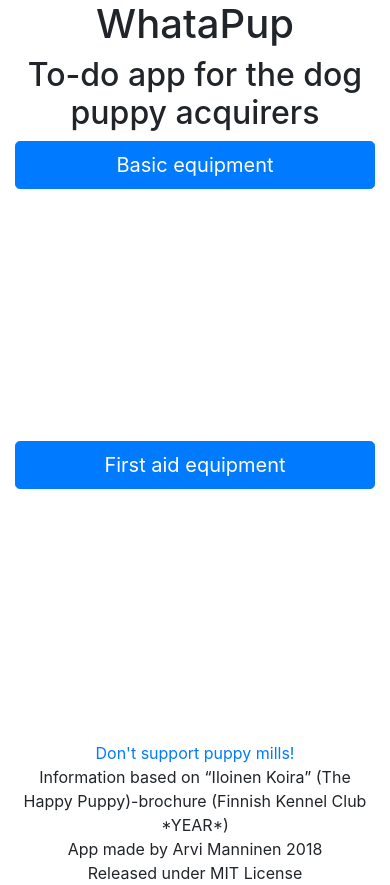
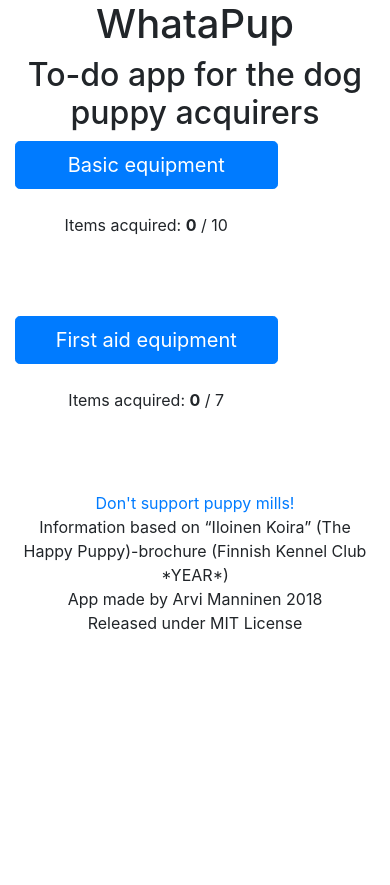
Before and after one commit to arvimanninen/whatapup, a React (Create React App) app: page / in a window 390 px wide. After the commit the page ends 844 px from the top, so only its background shows below. Built offline with nearby package versions, Linux system fonts and the light colour scheme.

Commit message:
Layout in MainMenu mostly working now.

```diff
--- a/src/App.js
+++ b/src/App.js
@@ -9,7 +9,8 @@ class App extends Component {
     this.state = {categories: [], currentView: "MainMenu", currentCategoryName: null};
     this.handleViewChange = this.handleViewChange.bind(this);
     this.handleEquipmentListItemClick = this.handleEquipmentListItemClick.bind(this);
-    this.getCategory = this.getCategory.bind(this)
+    // TODO: REMOVE THIS?
+    this.getCategory = this.getCategory.bind(this);
     this.formatState();
   }
 ;
@@ -71,7 +72,6 @@ class App extends Component {
           handleItemClick={this.handleEquipmentListItemClick}>
           </EquipmentList>
         : null}
-
       </div>
     );
   }
--- a/src/MainMenu.js
+++ b/src/MainMenu.js
@@ -12,7 +12,7 @@ class MainMenu extends React.Component {
         return(
             <div className="container-fluid">
                 <div className="row">
-                    <header className="col sm-12 text-center">
+                    <header className="col-12 text-center">
                         <h1>WhataPup</h1>
                         <h2>To-do app for the dog puppy acquirers </h2>
                     </header>
@@ -21,8 +21,8 @@ class MainMenu extends React.Component {
                     {categoryRows}
                 </div>
                 <div className="row">
-                    <footer className="col sm-12 text-center">
-                        <a href="https://www.kennelliitto.fi/en/dog-ownership/getting-dog/dont-support-puppy-mills">Don't support puppy mills!</a>
+                    <footer className="col-12 text-center">
+                        <a href="https://www.kennelliitto.fi/en/dog-ownership/getting-dog/dont-support-puppy-mills" target="_blank">Don't support puppy mills!</a>
                         <br/>
                         Information based on “Iloinen Koira” (The Happy Puppy)-brochure (Finnish Kennel Club *YEAR*)
                         <br/>
@@ -85,22 +85,27 @@ class EquipmentCategoryRow extends React.Component {
         console.log("completedPerc: " + completedPerc);
         const bgImage = puppyImage1;
         const rowStyle = {
-            height: 300 + "px"
+            height: 175 + "px"
         };
         const bgStyle = {
-            width: "100%",
+            width: "auto",
             height: completedPerc + "%",
             backgroundImage: "url(" + bgImage + ")",
-            backgroundRepeat: "no-repeat"
+            backgroundRepeat: "no-repeat",
+            borderRadius: 25 + "px"
         };
 
         return(
             <div className="row" style={rowStyle}>
-                <div className="col-sm-9 col-md-9 col-lg-8">
+                <div className="col-9">
                     <EquipmentCategoryButton  categoryName={category.name}
                     handleViewChange={this.props.handleViewChange}></EquipmentCategoryButton>
+                    <br/>
+                    Items acquired: <strong>{itemsCompleted}</strong> / {itemsTotal}
                 </div>
-                <div className="col-sm-3 col md-3 col-lg-4" style={bgStyle}>
+                <div className="col-3">
+                    <div style={bgStyle}>
+                    </div>
                 </div>
             </div>
         );
```
